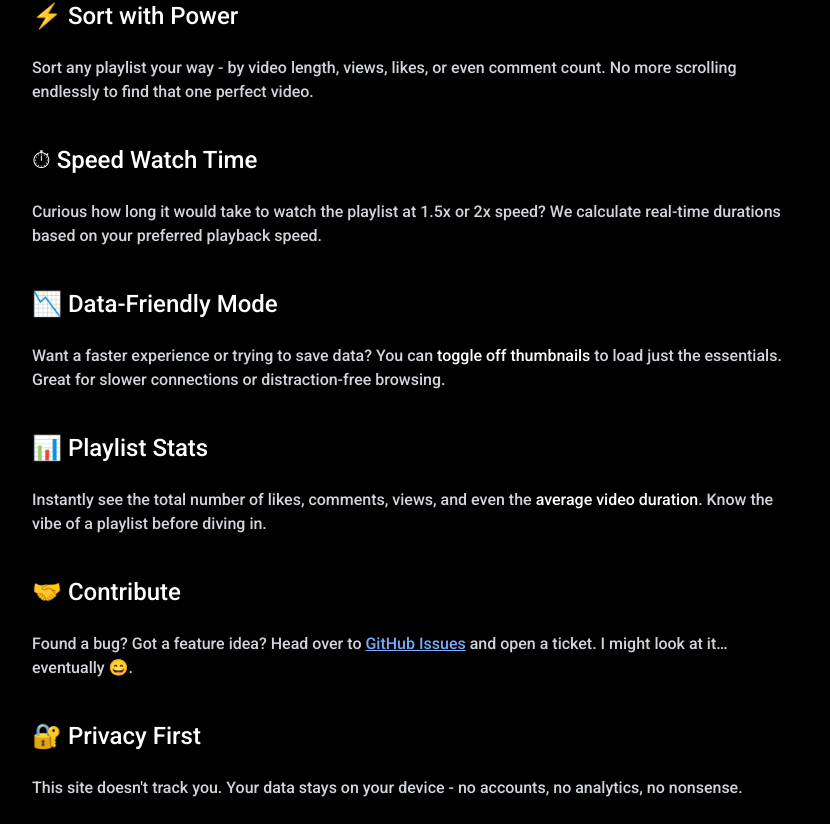
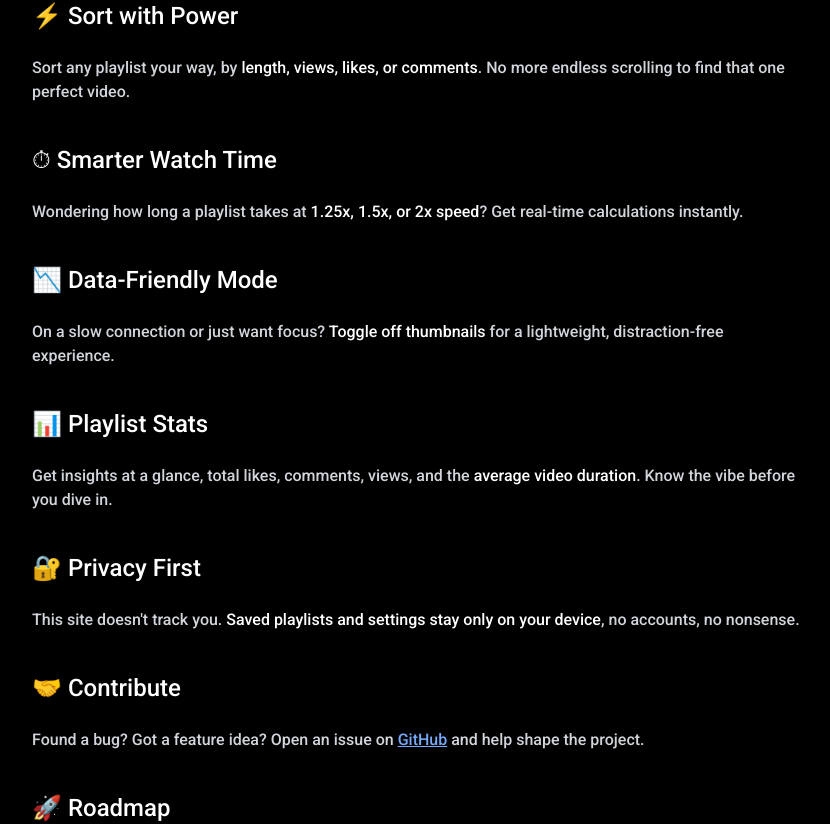
Before and after one commit to NamanS4ini/YTPlaylistLength, a Next.js app: page /about in a window 1280 px wide. Shown: the part 212-1036 px from the top of the page, without its empty margins (224-1054 px from the left). Built offline with nearby package versions, Linux system fonts and the light colour scheme; no server answers.

Commit message:
Added some quality of life changes

```diff
--- a/app/[url]/page.tsx
+++ b/app/[url]/page.tsx
@@ -127,7 +127,6 @@ export default function Page() {
 
     fetch(`/api/details?id=${id}&start=${start}&end=${end}`)
       .then((res) => {
-        setThumbnail(JSON.parse(localStorage.getItem("thumbnail") || "false"))
         if (!res.ok) {
           setError(res.statusText)
           if (res.status === 404) {
@@ -145,10 +144,10 @@ export default function Page() {
       })
       .catch((error) => console.error(error.message));
 
-    // check if current playlist is bookmarked
+      // check if current playlist is bookmarked
+    setThumbnail(JSON.parse(localStorage.getItem("thumbnail") || "false"))
     const savedPlaylists = JSON.parse(localStorage.getItem('bookmarks') || '[]');
     const isBookmarked = savedPlaylists.some((playlist: { id: string }) => playlist.id === id);
-    console.log(isBookmarked);
     setIsBookmarked(isBookmarked);
 
   }, []);
@@ -163,7 +162,7 @@ export default function Page() {
   }
   if (error) {
     return (
-      <main className="min-h-screen bg-zinc-950 text-white flex flex-col items-center justify-center px-6 text-center">
+      <main className="min-h-dvh md:min-h-screen bg-zinc-950 text-white flex flex-col items-center justify-center px-6 text-center">
         <FaExclamationTriangle className="text-yellow-500 text-5xl mb-6" />
 
         <h1 className="text-3xl font-bold mb-2">Invalid Playlist ID or Range</h1>
--- a/app/about/page.tsx
+++ b/app/about/page.tsx
@@ -22,60 +22,68 @@ export default function AboutPage() {
         <section className="space-y-6">
           <h2 className="text-2xl font-semibold text-white">⚡ Sort with Power</h2>
           <p className="text-gray-300">
-            Sort any playlist your way - by video length, views, likes, or even comment count. No more scrolling endlessly to find that one perfect video.
+            Sort any playlist your way, by <span className="font-medium text-white">length, views, likes, or comments</span>.
+            No more endless scrolling to find that one perfect video.
           </p>
         </section>
 
         <section className="space-y-6">
-          <h2 className="text-2xl font-semibold text-white">⏱ Speed Watch Time</h2>
+          <h2 className="text-2xl font-semibold text-white">⏱ Smarter Watch Time</h2>
           <p className="text-gray-300">
-            Curious how long it would take to watch the playlist at 1.5x or 2x speed? We calculate real-time durations based on your preferred playback speed.
+            Wondering how long a playlist takes at <span className="font-medium text-white">1.25x, 1.5x, or 2x speed</span>?
+            Get real-time calculations instantly.
           </p>
         </section>
 
         <section className="space-y-6">
           <h2 className="text-2xl font-semibold text-white">📉 Data-Friendly Mode</h2>
           <p className="text-gray-300">
-            Want a faster experience or trying to save data? You can <span className="font-medium text-white">toggle off thumbnails</span> to load just the essentials. Great for slower connections or distraction-free browsing.
+            On a slow connection or just want focus?
+            <span className="font-medium text-white"> Toggle off thumbnails</span> for a lightweight, distraction-free experience.
           </p>
         </section>
 
         <section className="space-y-6">
           <h2 className="text-2xl font-semibold text-white">📊 Playlist Stats</h2>
           <p className="text-gray-300">
-            Instantly see the total number of likes, comments, views, and even the <span className="font-medium text-white">average video duration</span>. Know the vibe of a playlist before diving in.
+            Get insights at a glance, total likes, comments, views, and the
+            <span className="font-medium text-white"> average video duration</span>.
+            Know the vibe before you dive in.
+          </p>
+        </section>
+
+        <section className="space-y-6">
+          <h2 className="text-2xl font-semibold text-white">🔐 Privacy First</h2>
+          <p className="text-gray-300">
+            This site doesn&apos;t track you. <span className="font-medium text-white">Saved playlists and settings stay only on your device</span>,
+            no accounts, no nonsense.
           </p>
         </section>
 
         <section className="space-y-6">
           <h2 className="text-2xl font-semibold text-white">🤝 Contribute</h2>
           <p className="text-gray-300">
-            Found a bug? Got a feature idea? Head over to{" "}
+            Found a bug? Got a feature idea? Open an issue on{" "}
             <a
               href="https://github.com/NamanS4ini/YTPlaylistLength"
               target="_blank"
               rel="noopener noreferrer"
               className="text-blue-400 underline"
             >
-              GitHub Issues
+              GitHub
             </a>{" "}
-            and open a ticket. I might look at it… eventually 😄.
+            and help shape the project.
           </p>
         </section>
 
         <section className="space-y-6">
-        <h2 className="text-2xl font-semibold text-white">🔐 Privacy First</h2>
-        <p className="text-gray-300">
-          This site doesn&apos;t track you. Your data stays on your device - no accounts, no analytics, no nonsense.
-        </p>
-      </section>
+          <h2 className="text-2xl font-semibold text-white">🚀 Roadmap</h2>
+          <p className="text-gray-300">
+            Coming soon: <span className="text-white font-medium">favoriting playlists, exporting data, custom sort settings</span>,
+            and maybe even more surprises 👀.
+          </p>
+        </section>
 
-      <section className="space-y-6">
-        <h2 className="text-2xl font-semibold text-white">🚀 Roadmap</h2>
-        <p className="text-gray-300">
-          Features like <span className="text-white font-medium">favoriting playlists, exporting data, and saving sort settings</span> might land in the future.
-        </p>
-      </section>
 
 
         <footer className="pt-10 border-t border-gray-800 text-sm text-gray-500">
--- a/app/api/details/route.js
+++ b/app/api/details/route.js
@@ -51,7 +51,6 @@ export async function GET(request) {
 //   if the playlist data is found then see if there is a next page token and fetch the next page data (yt by default returns 50 items)
 //   if there is a next page token then fetch the next page data and push it to the playlist data
   const playlistData = await res.json();
-  console.log(playlistData);
   let nextPageToken = playlistData.nextPageToken;
   while (nextPageToken) {
     const res2 = await fetch(
@@ -181,7 +180,6 @@ updatedItems = {
   videoData: updatedItems
 };
 
-//   console.log(updatedItems);
   return Response.json(updatedItems,{
     status: 200,
     headers: {
--- a/app/page.tsx
+++ b/app/page.tsx
@@ -4,6 +4,7 @@ import { FloatingLabel } from "flowbite-react";
 import { Button } from "flowbite-react";
 import { useState } from "react";
 import { Bounce, ToastContainer, toast } from "react-toastify";
+import { CiBookmark } from "react-icons/ci";
 import { useRouter } from "next/navigation";
 import { FaYoutube } from "react-icons/fa"
 
@@ -12,7 +13,7 @@ export default function Component() {
   const [validated, setValidated] = useState(false);
   const validateURL = (url: string) => {
 
-    if(start > end && end != "") {
+    if (start > end && end != "") {
       toast.warn('Start Can not be greater than end', {
         position: "top-right",
         autoClose: 5000,
@@ -189,7 +190,20 @@ export default function Component() {
 
         <div>
           <h3 className="font-medium text-white mb-1">📦 Is it mobile-friendly?</h3>
-    <p>Absolutely — everything’s responsive and optimized for both desktops and phones.</p>
+          <p>Absolutely, everything’s responsive and optimized for both desktops and phones.</p>
+        </div>
+
+        <div>
+          <h3 className="font-medium text-white mb-1">📑 Can I save playlists for later?</h3>
+          <p>
+            Yep! While viewing a playlist, just press{" "}
+            <CiBookmark size={20} className="inline text-current" />
+            and it’ll be saved for quick access later.
+            <span className="block mt-1 text-zinc-400 text-sm">
+              🔒 All saved playlists stay only on <span className="text-white font-semibold">your device</span>,
+              nothing is uploaded or stored on our servers.
+            </span>
+          </p>
         </div>
 
         <div>
@@ -208,6 +222,7 @@ export default function Component() {
           </p>
         </div>
       </section>
+
     </main>
 
 
--- a/app/saved/page.tsx
+++ b/app/saved/page.tsx
@@ -14,16 +14,22 @@ interface Playlist {
 }
 
 export default function NoSavedPlaylist() {
-  const [bookmarks, setBookmarks] = useState<Playlist[] | null>(null);
+  const [thumbnail, setThumbnail] = useState<boolean>(false);
+  const [bookmarks, setBookmarks] = useState<Playlist[]>([]);
   useEffect(() => {
     const savedBookmarks = JSON.parse(localStorage.getItem('bookmarks') || '[]');
+    setThumbnail(JSON.parse(localStorage.getItem("thumbnail") || "false"));
     setBookmarks(savedBookmarks);
   }, [])
 
+  function handleThumbnail() {
+    setThumbnail(!thumbnail);
+    localStorage.setItem("thumbnail", JSON.stringify(!thumbnail));
+  }
 
   if (bookmarks?.length === 0) {
     return (
-      <main className="min-h-screen bg-zinc-950 text-white flex flex-col items-center justify-center px-6 text-center">
+      <main className="min-h-dvh md:min-h-screen bg-zinc-950 text-white flex flex-col items-center justify-center px-6 text-center">
         <FaRegFolderOpen className="text-zinc-500 text-5xl mb-6" />
 
         <h1 className="text-3xl font-bold mb-2">No Saved Playlists</h1>
@@ -45,20 +51,30 @@ export default function NoSavedPlaylist() {
   return (
     <div className="bg-zinc-950">
 
-  <div className="min-h-dvh mx-auto md:min-h-screen w-fit bg-zinc-950 text-white flex flex-col ">
-  <h1 className="text-3xl pt-20 font-bold mb-6">Your Saved Playlists</h1>
+      <div className="min-h-dvh pt-20 mx-auto md:min-h-screen w-fit bg-zinc-950 text-white flex flex-col ">
+        <div className="flex items-center w-full justify-between px-6 pt-6">
+          <h1 className="text-2xl md:text-3xl font-bold">Your Saved Playlists
+          </h1>
+            <span>
+              <label className="inline-flex items-center cursor-pointer">
+                <input onChange={() => { handleThumbnail() }} type="checkbox" checked={thumbnail} className="sr-only peer" />
+                <div className="relative w-11 h-6 bg-gray-200 peer-focus:outline-none peer-focus:ring-4 peer-focus:ring-blue-300 dark:peer-focus:ring-blue-800 rounded-full peer dark:bg-gray-700 peer-checked:after:translate-x-full rtl:peer-checked:after:-translate-x-full peer-checked:after:border-white after:content-[''] after:absolute after:top-[2px] after:start-[2px] after:bg-white after:border-gray-300 after:border after:rounded-full after:h-5 after:w-5 after:transition-all dark:border-gray-600 peer-checked:bg-blue-600 dark:peer-checked:bg-blue-600"></div>
+                <span className="ms-3 text-2xl font-medium text-gray-900 dark:text-gray-300">Thumbnails</span>
+              </label>
+            </span>
+        </div>
         <div className='grid grid-cols-1 md:grid-cols-2 lg:grid-cols-3 gap-4 p-5 max-w-6xl w-full mx-auto'>
           {bookmarks?.map((playlist) => (
             <div key={playlist.id} className='bg-zinc-900 border flex flex-col justify-between border-zinc-800 hover:bg-zinc-800 ease-in-out duration-200 transition rounded-lg p-4 shadow-lg'>
               <Link href={`/${playlist.id}`} rel="noopener noreferrer">
                 <div className='relative mb-2'>
-            <Image
+                  {thumbnail && <Image
                     src={playlist.thumbnail}
                     width={400}
                     height={200}
                     alt={playlist.title}
                     className='w-full rounded-lg mb-2'
-            />
+                  />}
                 </div>
                 <h3 className='text-xl hover:underline font-semibold mb-2'>
                   {playlist.title}
```
Lines whose indentation alone changed are shown as unchanged.
